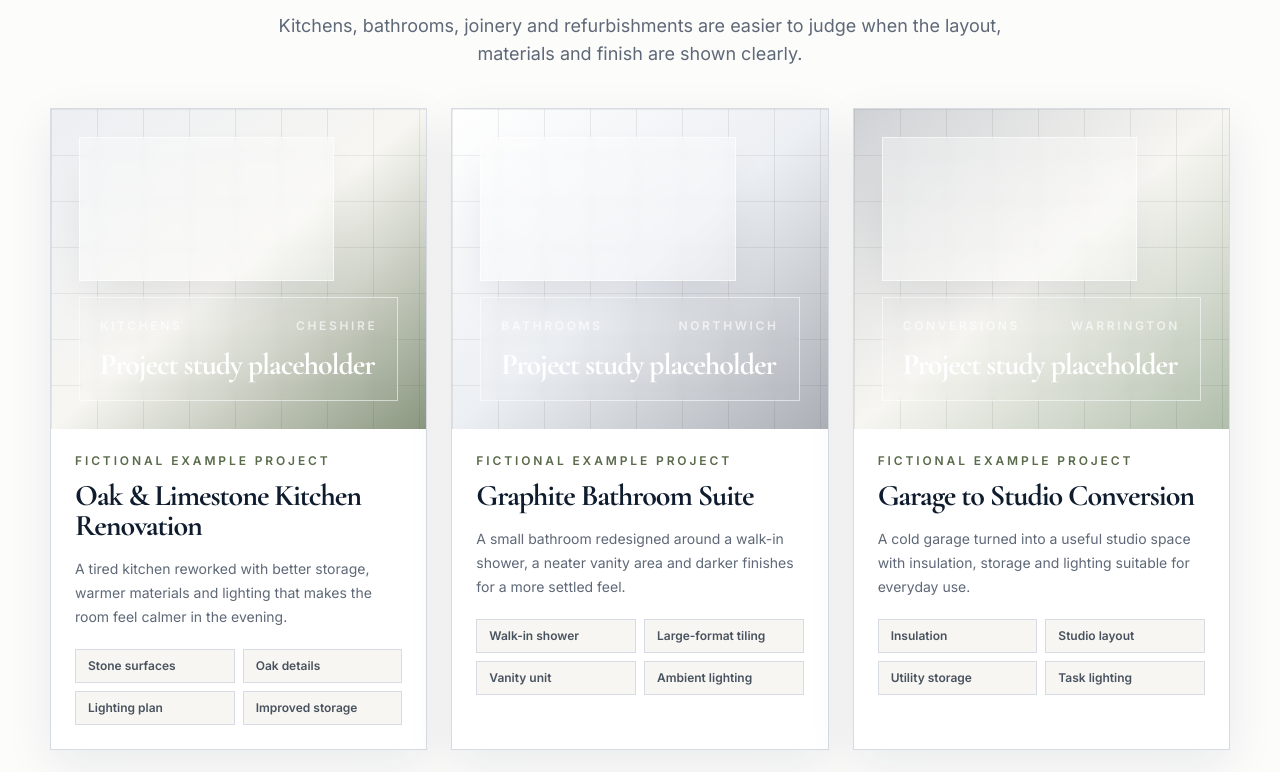
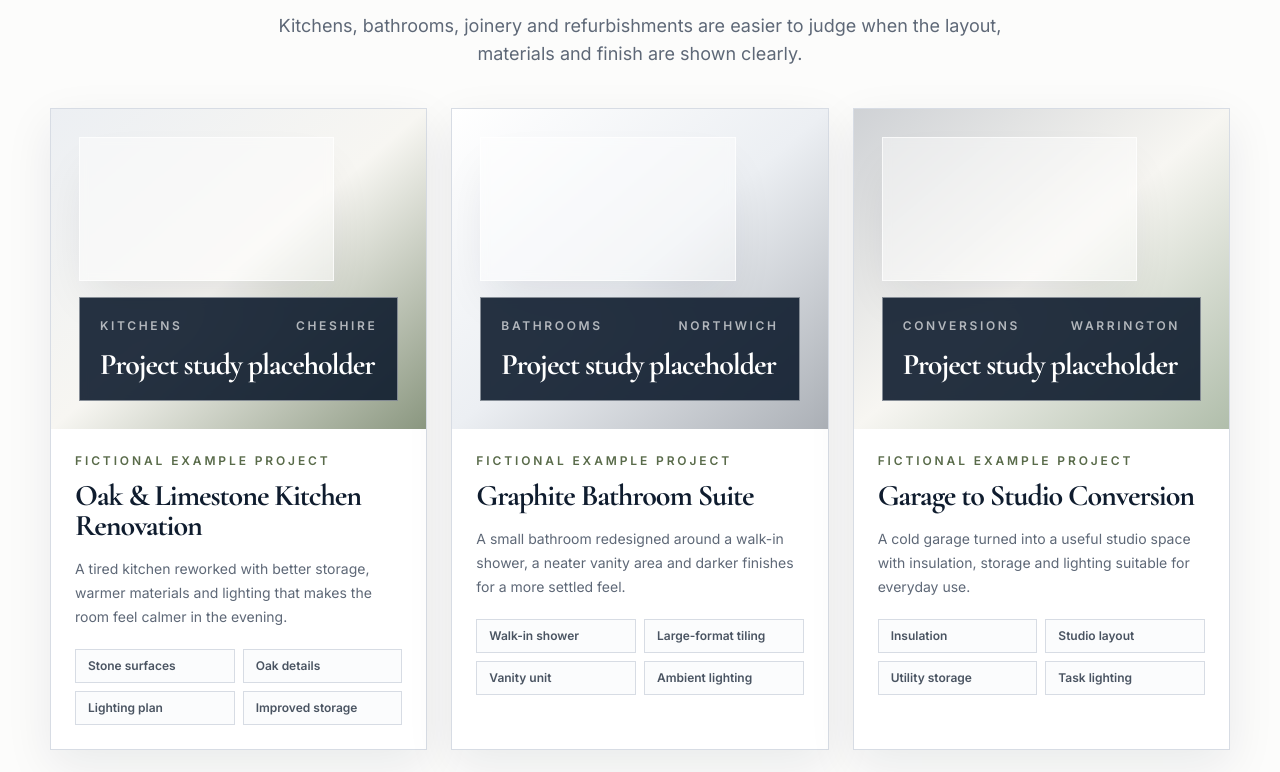
Before and after one commit to MarvinWicks1/Alder-Stone-Renovations-Demo, a Next.js app: page / in a window 1280 px wide. Shown: the part 3008-3780 px from the top of the page. Built offline with nearby package versions, Linux system fonts and the light colour scheme.

Commit message:
Cool project card styling for navy palette

```diff
--- a/components/ProjectCard.tsx
+++ b/components/ProjectCard.tsx
@@ -13,14 +13,13 @@ export function ProjectCard({
   location,
   description,
   features = [],
-  palette = "from-limestone via-warm-stone to-olive/60",
+  palette = "from-limestone via-chalk to-olive/55",
 }: ProjectCardProps) {
   return (
     <article className="group overflow-hidden border border-soft-taupe bg-white shadow-fine transition duration-300 hover:-translate-y-1 hover:shadow-editorial">
       <div className={`relative h-80 overflow-hidden bg-gradient-to-br ${palette}`}>
-        <div className="absolute inset-0 opacity-65 [background-image:linear-gradient(90deg,rgba(21,26,24,.12)_1px,transparent_1px),linear-gradient(rgba(21,26,24,.10)_1px,transparent_1px)] [background-size:46px_46px]" />
-        <div className="absolute left-7 top-7 h-36 w-[68%] border border-white/60 bg-white/35 shadow-2xl shadow-charcoal/10 backdrop-blur-sm" />
-        <div className="absolute bottom-7 left-7 right-7 border border-white/55 bg-charcoal/88 p-5 text-white backdrop-blur-sm">
+        <div className="absolute left-7 top-7 h-36 w-[68%] border border-white/70 bg-white/45 shadow-2xl shadow-charcoal/10 backdrop-blur-sm" />
+        <div className="absolute bottom-7 left-7 right-7 border border-white/45 bg-charcoal/90 p-5 text-white backdrop-blur-sm">
           <div className="flex items-center justify-between gap-4 text-xs font-semibold uppercase tracking-[0.22em] text-white/65">
             <span>{type}</span>
             <span>{location}</span>
@@ -43,7 +42,7 @@ export function ProjectCard({
             {features.map((feature) => (
               <span
                 key={feature}
-                className="border border-soft-taupe bg-warm-stone px-3 py-2 text-xs font-semibold text-charcoal/75"
+                className="border border-soft-taupe bg-chalk px-3 py-2 text-xs font-semibold text-charcoal/75"
               >
                 {feature}
               </span>
```
